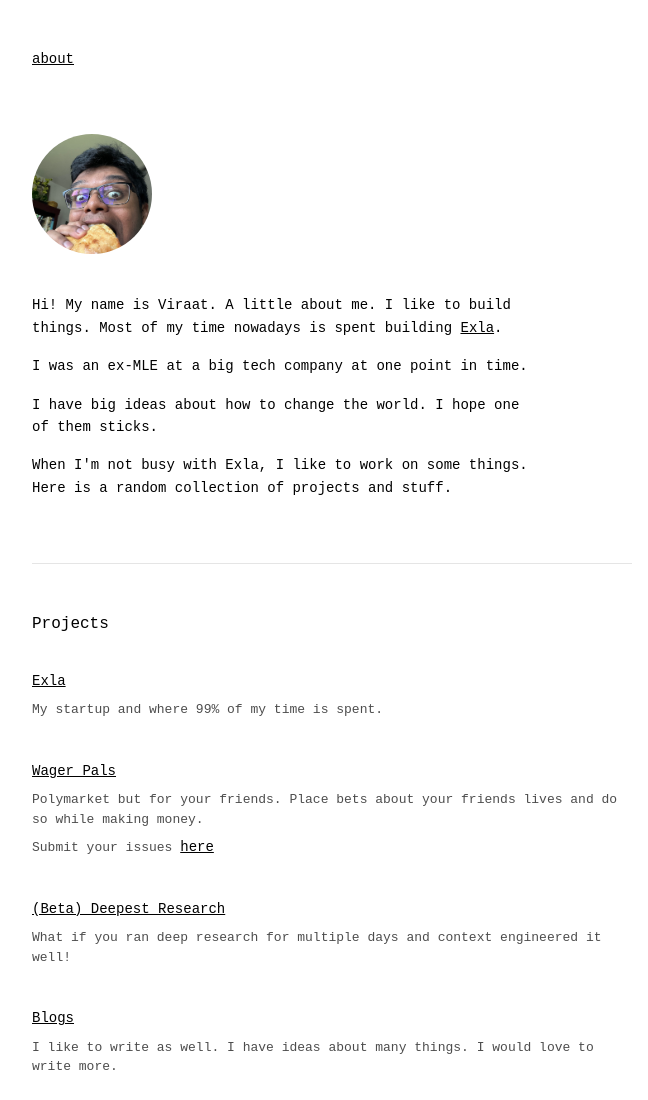
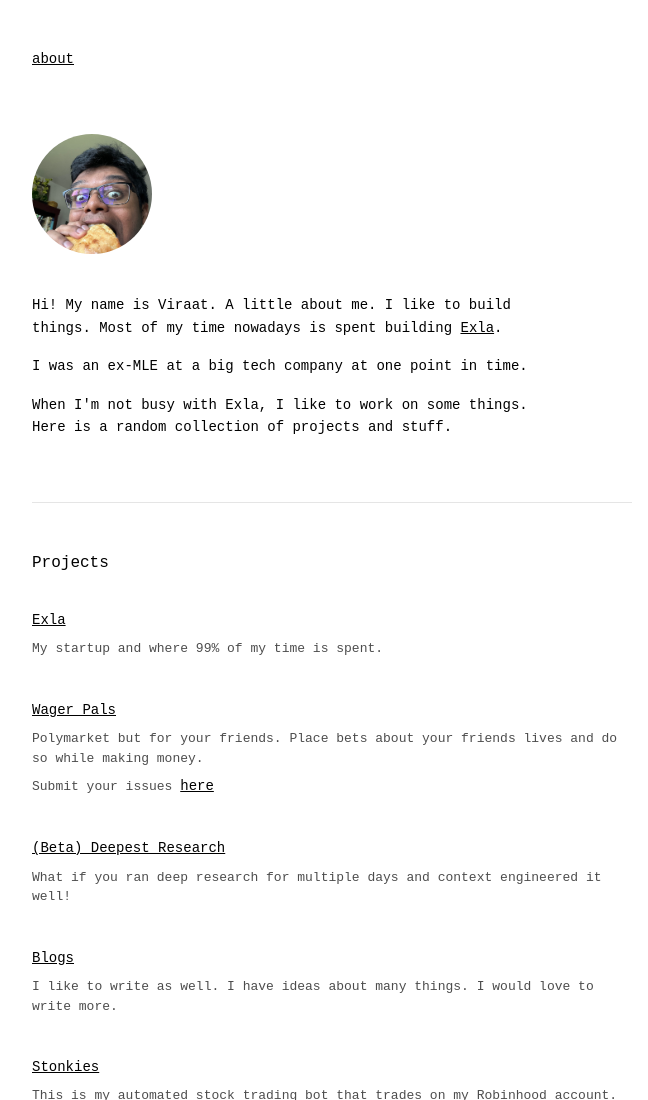
Before and after one commit to viraatdas/viraat-personal-website, a plain HTML site: page index.html in a window 1280 px wide. Shown: the top 1100 px of the page, without its empty margins (308-956 px from the left). Drawn offline with Linux system fonts and the light colour scheme.

Commit message:
Update bio text

```diff
--- a/index.html
+++ b/index.html
@@ -159,8 +159,6 @@
 
       <p>I was an ex-MLE at a big tech company at one point in time.</p>
 
-      <p> I have big ideas about how to change the world. I hope one of them sticks.</p>
-
       <p>When I'm not busy with Exla, I like to work on some things. Here is a random collection of projects and stuff.</p>
     </div>
 
```
Also changed, not shown: public/index.html (+0 -2 lines).
